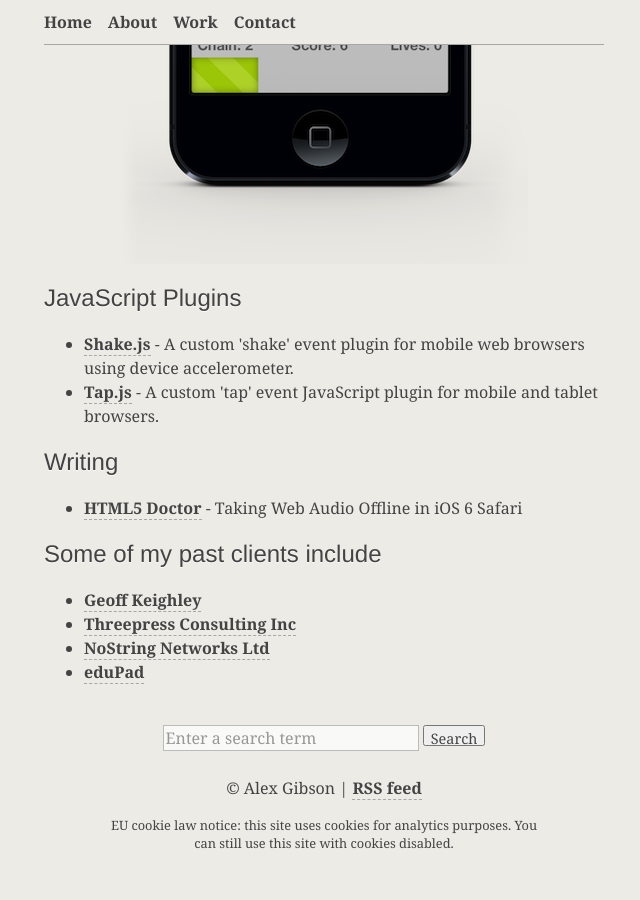
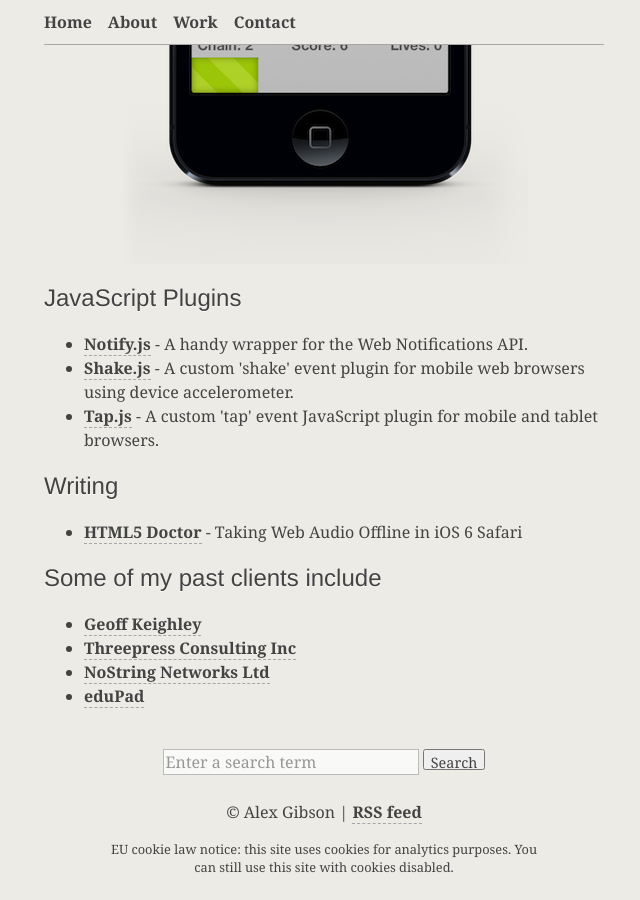
Before and after one commit to alexgibson/alxgbsn.co.uk, a Jekyll site: the page built from work/index.html, in a window 1280 px wide and 900 px high, scrolled down 2462 px. Shown: the whole window, without its empty margins (316-956 px from the left). Built offline with Jekyll 4.4.1, drawn with Linux system fonts in a browser that asks for light colours; Markdown is read by kramdown in place of the engine named in the settings; comment, search, counter and statistics services are not loaded; before the commit the page ends 3338 px from its top, so only the background shows below that.

Commit message:
Add link to notify.js in work portfolio

```diff
--- a/work/index.html
+++ b/work/index.html
@@ -37,6 +37,9 @@
 
 		<ul>
 			<li>
+				<a href="https://github.com/alexgibson/notify.js">Notify.js</a> - A handy wrapper for the Web Notifications API.
+			</li>
+			<li>
 				<a href="https://github.com/alexgibson/shake.js">Shake.js</a> - A custom 'shake' event plugin for mobile web browsers using device accelerometer.
 			</li>
 			<li>
```
Also changed, not shown: 3 other files.
